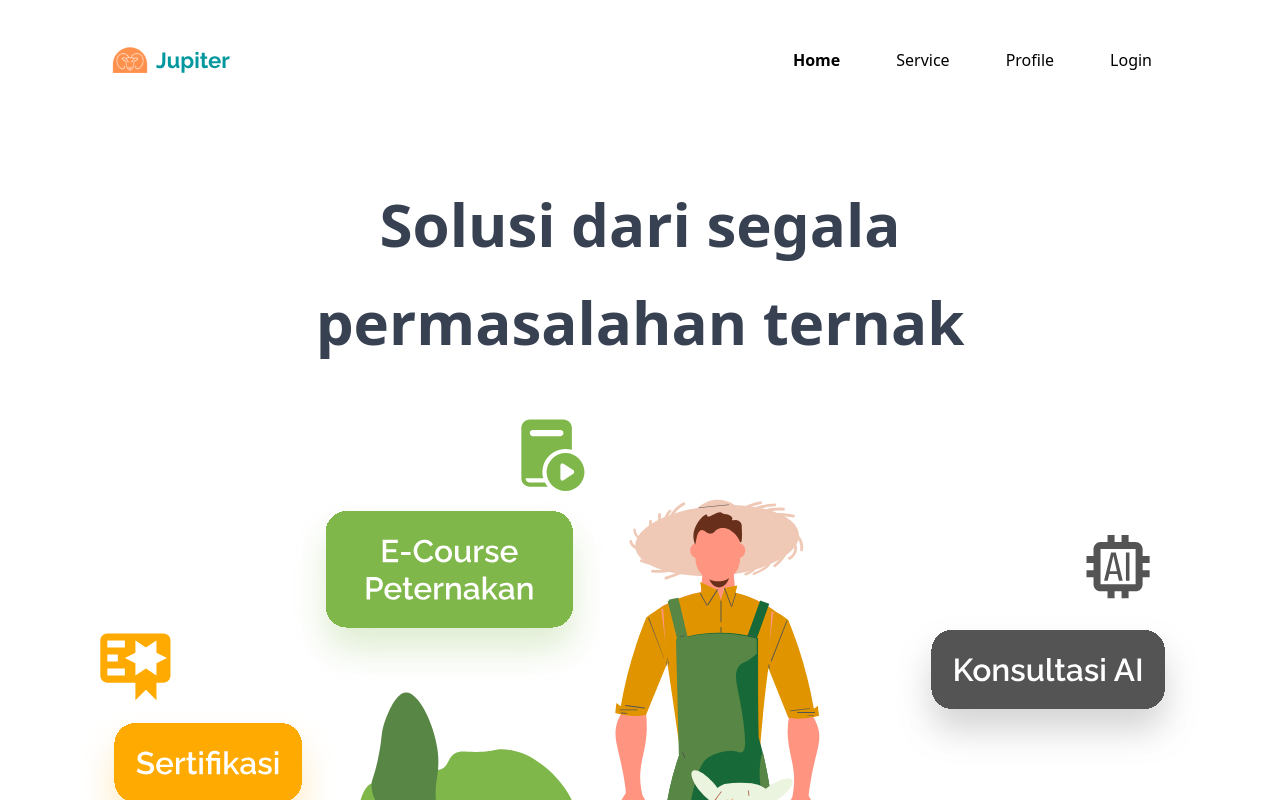
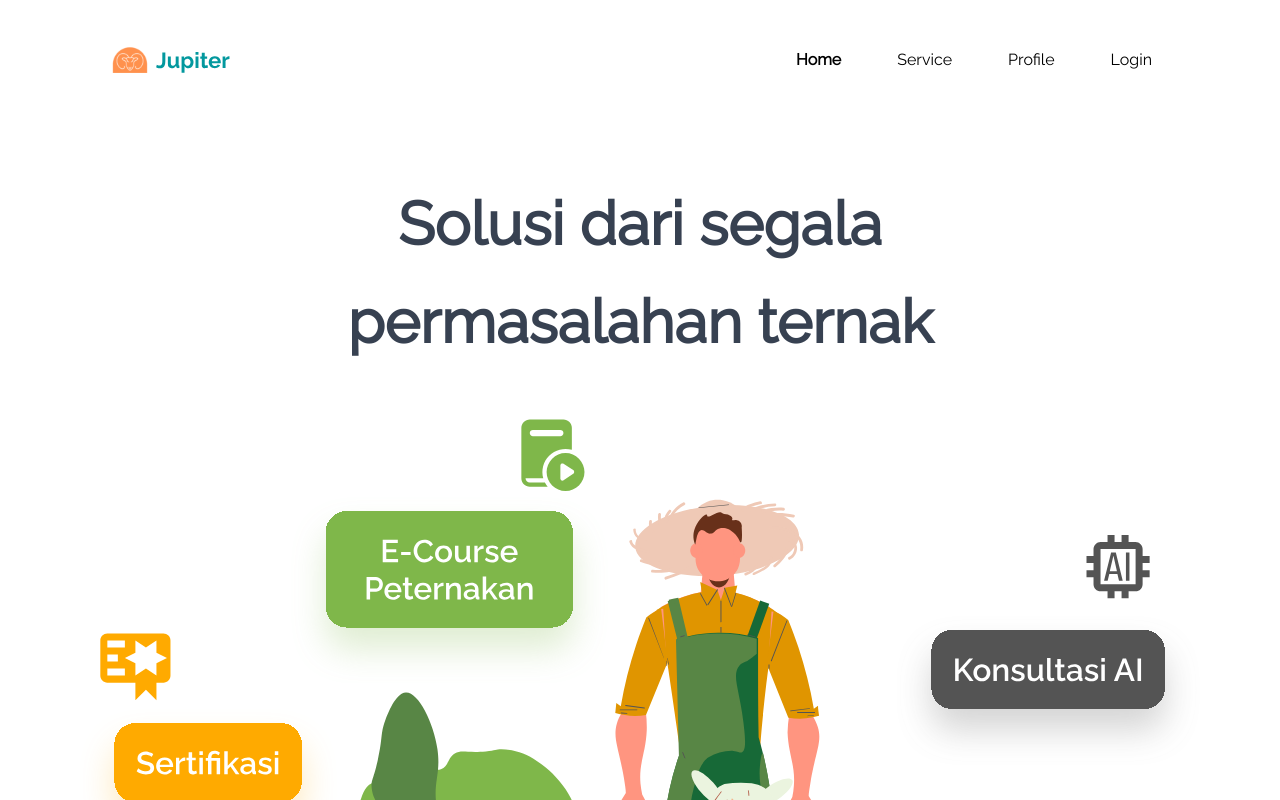
Before and after one commit to rohmnnn/jupiter, a Nuxt app: page / in a window 1280 px wide. Shown: the top 800 px of the page. Built offline with nearby package versions, Linux system fonts and the light colour scheme.

Commit message:
change font to raleway

```diff
--- a/nuxt.config.ts
+++ b/nuxt.config.ts
@@ -3,9 +3,15 @@ export default defineNuxtConfig({
   ssr: false,
   devtools: { enabled: true },
   modules: [
-    '@nuxtjs/tailwindcss'
+    '@nuxtjs/tailwindcss',
+    '@nuxtjs/google-fonts'
   ],
   app: {
     baseURL: '/jupiter/' // baseURL: '/<repository>/'
-  }
+  },
+  googleFonts: {
+    families: {
+      Raleway: true,
+    }
+  },
 })
--- a/package.json
+++ b/package.json
@@ -11,6 +11,7 @@
   },
   "devDependencies": {
     "@nuxt/devtools": "latest",
+    "@nuxtjs/google-fonts": "^3.0.2",
     "@nuxtjs/tailwindcss": "^6.8.0",
     "@types/node": "^18.17.1",
     "gh-pages": "^5.0.0",
--- /dev/null
+++ b/tailwind.config.js
@@ -0,0 +1,11 @@
+export default {
+    theme: {
+        fontFamily: {
+            'sans': ['Raleway'],
+            'serif': ['Raleway'],
+            'mono': ['Raleway'],
+            'display': ['Raleway'],
+            'body': ['Raleway'],
+        }
+    }
+}
```
Also changed, not shown: 1 other file (tests, documents, lock files or other folders).
